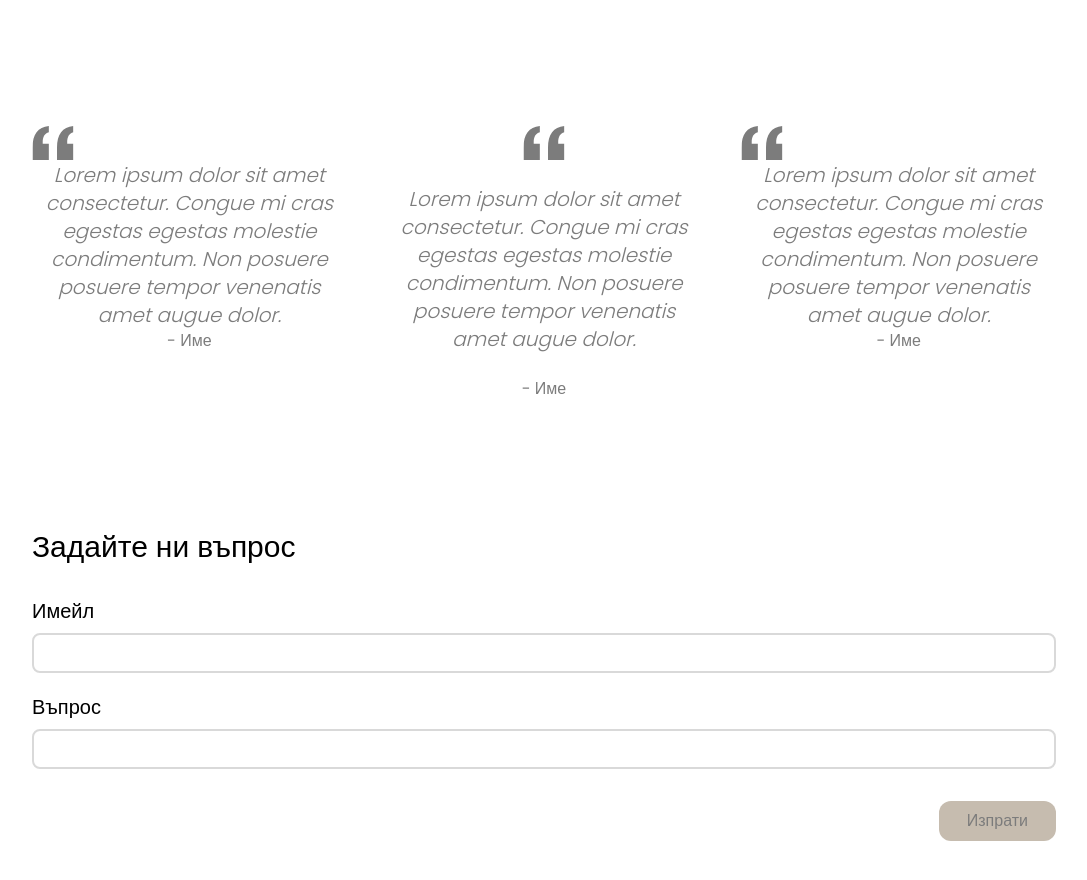
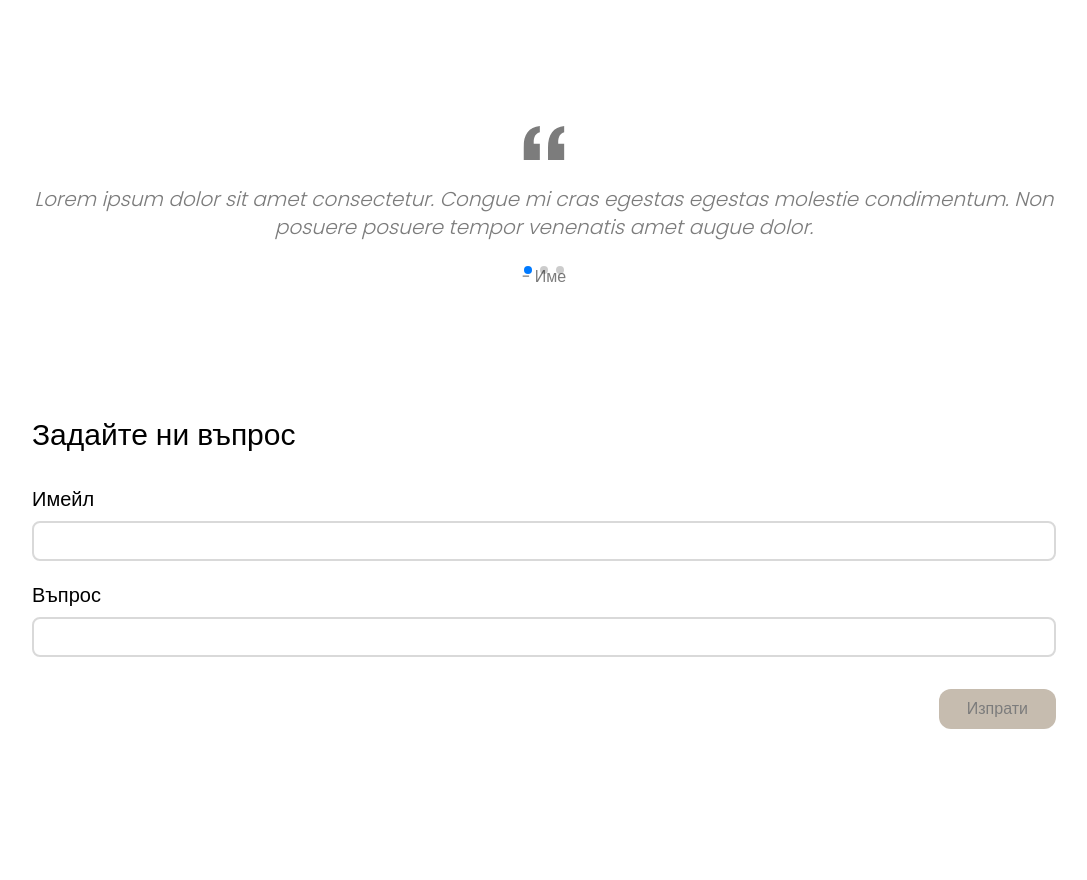
Before and after one commit to bulgarianSamurai123/art-gallery-angelina-new, a Next.js app: page / in a window 1280 px wide. Shown: the part 3141-4021 px from the top of the page, without its empty margins (96-1183 px from the left). Built offline with nearby package versions, Linux system fonts and the light colour scheme.

Commit message:
did something

```diff
--- a/components/pages/home/Testimonials.js
+++ b/components/pages/home/Testimonials.js
@@ -1,11 +1,52 @@
 import React from "react";
+import { Swiper, SwiperSlide } from "swiper/react";
+import { Pagination } from "swiper/modules";
+
+import "swiper/css";
+import "swiper/css/pagination";
 
 import Testimonial from "../../ui/Testimonial";
 
 const Testimonials = () => {
   return (
-    <div className="mt-32 flex flex-row gap-10">
-      <Testimonial name="- Име" className="hidden lg:block">
+    <div className="mt-32 flex gap-10 items-center justify-center">
+      <Swiper
+        pagination={{
+          clickable: true,
+        }}
+        modules={[Pagination]}
+        className="w-full h-full"
+      >
+        <SwiperSlide className="">
+          <Testimonial name="- Име">
+            Lorem ipsum dolor sit amet consectetur. Congue mi cras egestas
+            egestas molestie condimentum. Non posuere posuere tempor venenatis
+            amet augue dolor.
+          </Testimonial>
+        </SwiperSlide>
+        <SwiperSlide>
+          <Testimonial name="- Име">
+            Lorem ipsum dolor sit amet consectetur. Congue mi cras egestas
+            egestas molestie condimentum. Non posuere posuere tempor venenatis
+            amet augue dolor.
+          </Testimonial>
+        </SwiperSlide>
+        <SwiperSlide>
+          <Testimonial name="- Име">
+            Lorem ipsum dolor sit amet consectetur. Congue mi cras egestas
+            egestas molestie condimentum. Non posuere posuere tempor venenatis
+            amet augue dolor.
+          </Testimonial>
+        </SwiperSlide>
+      </Swiper>
+    </div>
+  );
+};
+
+export default Testimonials;
+
+{
+  /* <Testimonial name="- Име" className="hidden lg:block">
         Lorem ipsum dolor sit amet consectetur. Congue mi cras egestas egestas
         molestie condimentum. Non posuere posuere tempor venenatis amet augue
         dolor.
@@ -19,9 +60,5 @@ const Testimonials = () => {
         Lorem ipsum dolor sit amet consectetur. Congue mi cras egestas egestas
         molestie condimentum. Non posuere posuere tempor venenatis amet augue
         dolor.
-      </Testimonial>
-    </div>
-  );
-};
-
-export default Testimonials;
+      </Testimonial>  */
+}
--- a/components/ui/Testimonial.js
+++ b/components/ui/Testimonial.js
@@ -2,7 +2,7 @@ import React from "react";
 
 const Testimonial = (props) => {
   return (
-    <div className={` text-center flex flex-col items-center gap-6 ${props.className}`}>
+    <div className={`text-center flex flex-col items-center gap-6 ${props.className}`}>
       <img src="/assets/quote.svg" alt="Quote Icon" />
       <p className="text-gray-490 text-base sm:text-xl font-light italic">
         {props.children}
--- a/package.json
+++ b/package.json
@@ -16,7 +16,8 @@
     "next-auth": "^4.24.3",
     "nodemailer": "^6.9.7",
     "react": "^18",
-    "react-dom": "^18.2.0"
+    "react-dom": "^18.2.0",
+    "swiper": "^11.0.3"
   },
   "devDependencies": {
     "autoprefixer": "^10",
```
Also changed, not shown: styles/globals.css (+26 -3 lines), 1 other file (tests, documents, lock files or other folders).
